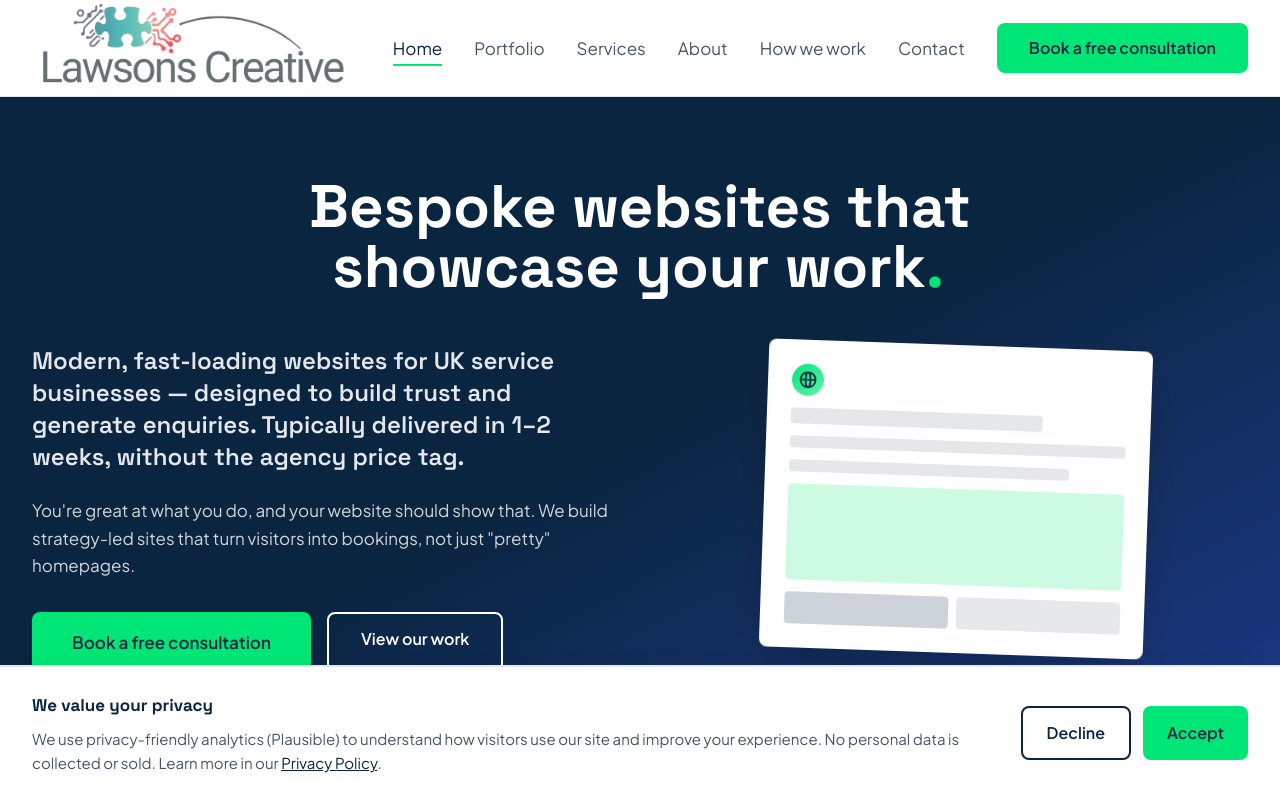
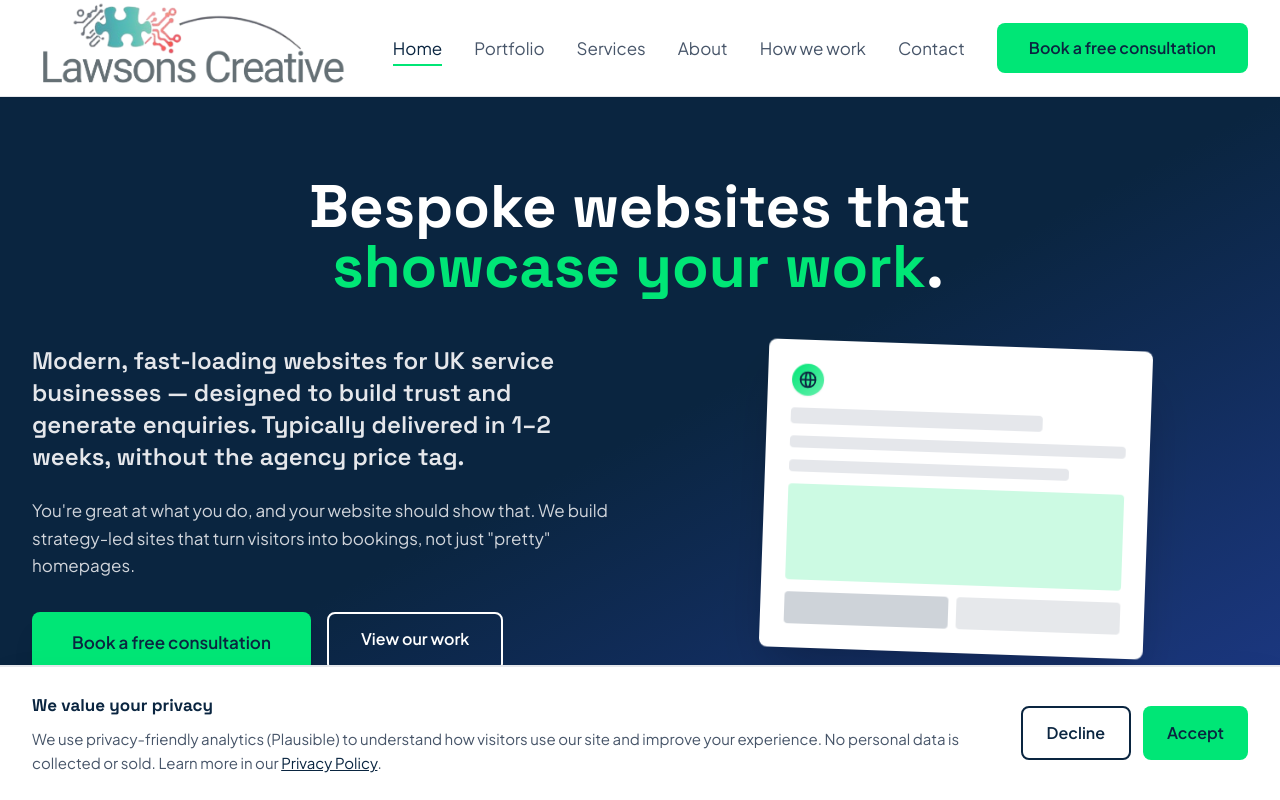
Before and after one commit to lawsonscreative/lawsonscreative-main-site, a Next.js app: page / in a window 1280 px wide. Shown: the top 800 px of the page. Built offline with nearby package versions, Linux system fonts and the light colour scheme.

Commit message:
style: Change typewriter text to lime green, full stop to white
🤖 Generated with [Claude Code](https://claude.com/claude-code)

Co-Authored-By: Claude <noreply@anthropic.com>

```diff
--- a/components/Hero.tsx
+++ b/components/Hero.tsx
@@ -27,11 +27,11 @@ export default function Hero() {
           <span className="block min-h-[3rem] md:min-h-[3.5rem] lg:min-h-[4rem]">
             <span
               aria-live="polite"
-              className="will-change-contents"
+              className="will-change-contents text-lime"
             >
               {displayText}
             </span>
-            <span className="text-lime">.</span>
+            <span className="text-white">.</span>
             {isAnimating && (
               <span
                 className="typewriter-caret"
```
